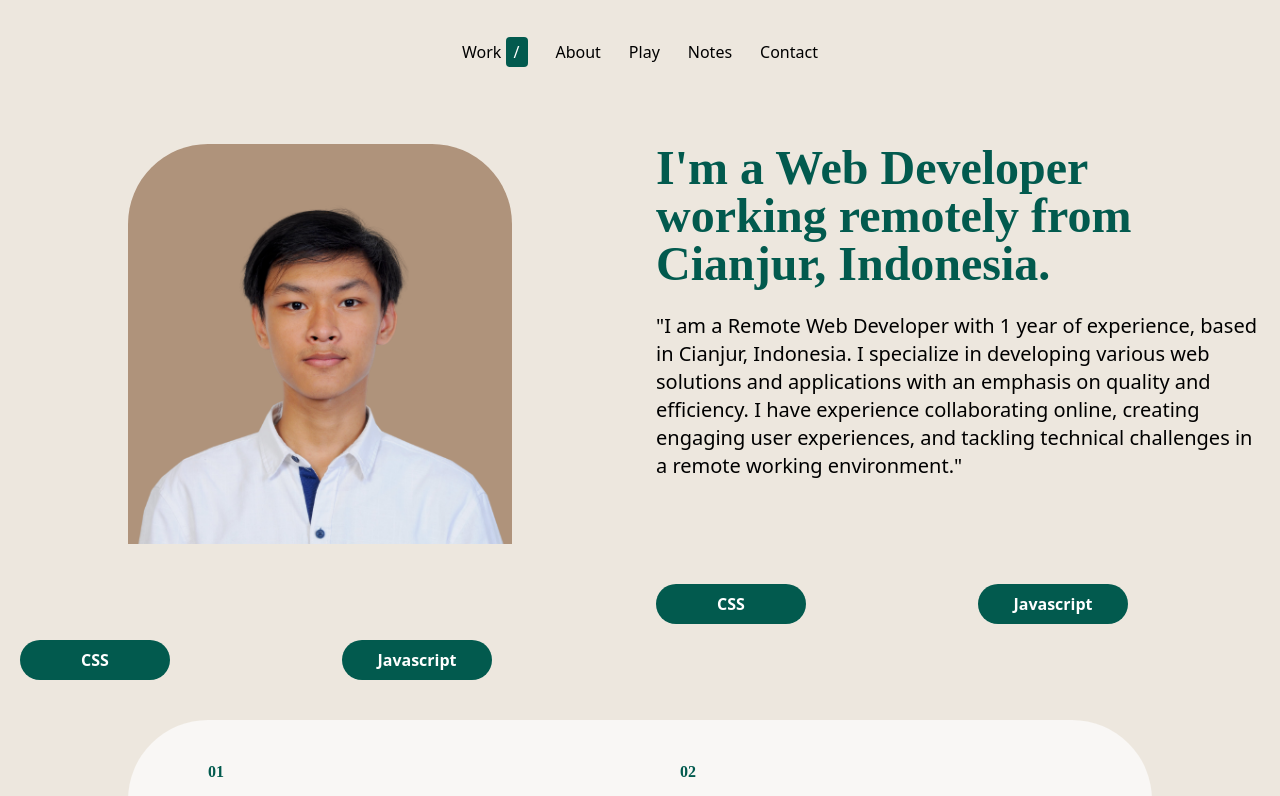
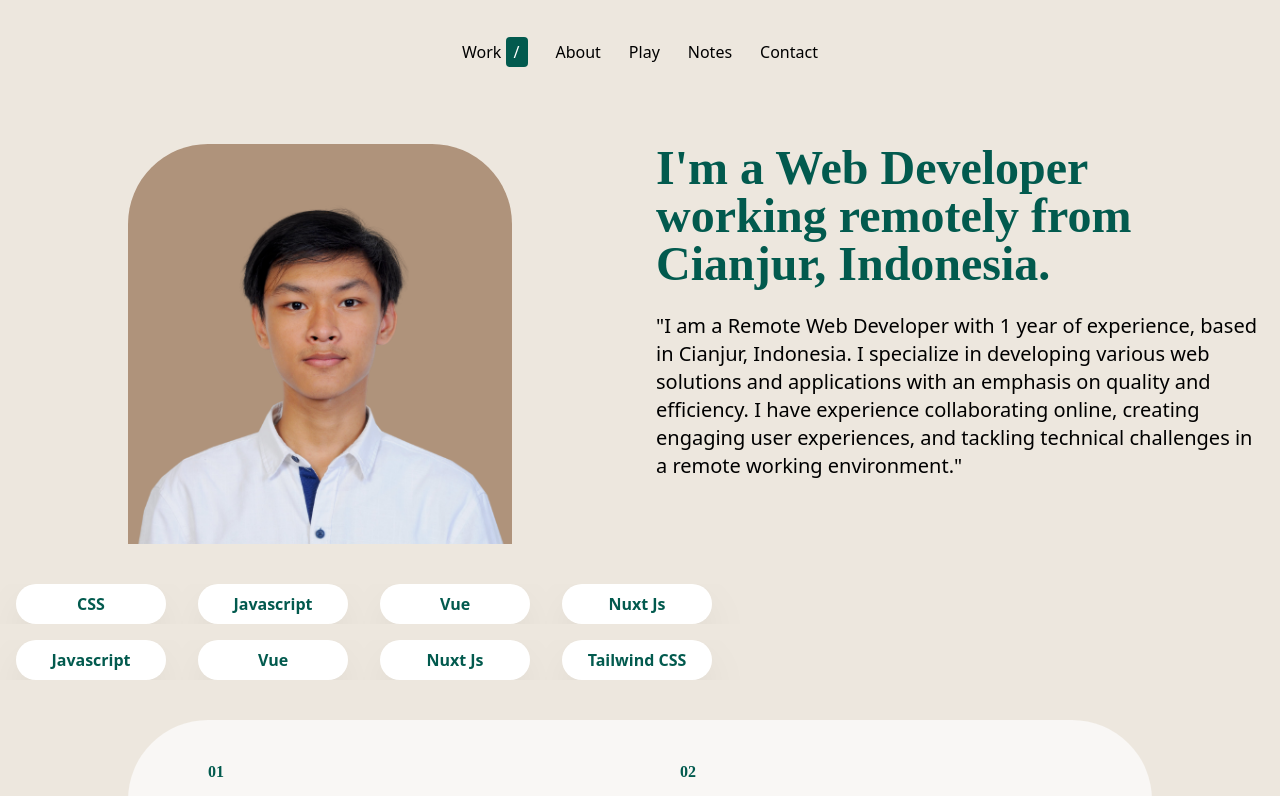
Before and after one commit to ramdhannassyirah/Portfolio, a Nuxt app: page /about in a window 1280 px wide. Shown: the top 796 px of the page. Built offline with nearby package versions, Linux system fonts and the light colour scheme; a web font is replaced by a local one.

Commit message:
portfolio

```diff
--- a/components/skill/CardSkill.vue
+++ b/components/skill/CardSkill.vue
@@ -1,14 +1,14 @@
 <template>
   <div class="flex flex-col space-y-4 overflow-x-hidden">
-    <div class="grid grid-flow-col gap-2 marquee">
+    <div class="flex marquee">
       <Skill
         :name="nama[index % nama.length]"
-        class="mx-2 sm:mx-4"
+        class="sm:mx-4"
         v-for="index in 4"
         :key="index"
       />
     </div>
-    <div class="grid grid-flow-col gap-2 mt-4 marquee2">
+    <div class="flex marquee2">
       <Skill
         :name="nama[(index + 1) % nama.length]"
         class="sm:mx-4"
@@ -24,7 +24,7 @@ import Skill from "./skill.vue";
 export default {
   data() {
     return {
-      nama: ["HTML", "CSS", "Javascript"],
+      nama: ["HTML", "CSS", "Javascript", "Vue", "Nuxt Js", "Tailwind CSS"],
     };
   },
   components: {
@@ -45,7 +45,7 @@ export default {
 
 .marquee {
   overflow: hidden;
-  animation: marquee 20s linear infinite;
+  animation: marquee 10s linear infinite;
 }
 
 @keyframes marquee2 {
@@ -59,6 +59,6 @@ export default {
 
 .marquee2 {
   overflow: hidden;
-  animation: marquee2 20s linear infinite;
+  animation: marquee2 10s linear infinite;
 }
 </style>
--- a/components/skill/skill.vue
+++ b/components/skill/skill.vue
@@ -1,8 +1,8 @@
 <template>
   <div
-    class="bg-[#025A4E] w-[150px] h-[40px] rounded-full flex justify-center items-center"
+    class="bg-[#ffffff] w-[150px] h-[40px] box-border rounded-full flex justify-center items-center shadow-2xl"
   >
-    <h1 class="font-semibold text-[#ffffff]">{{ name }}</h1>
+    <h1 class="font-semibold text-[#025A4E]">{{ name }}</h1>
   </div>
 </template>
 
```
